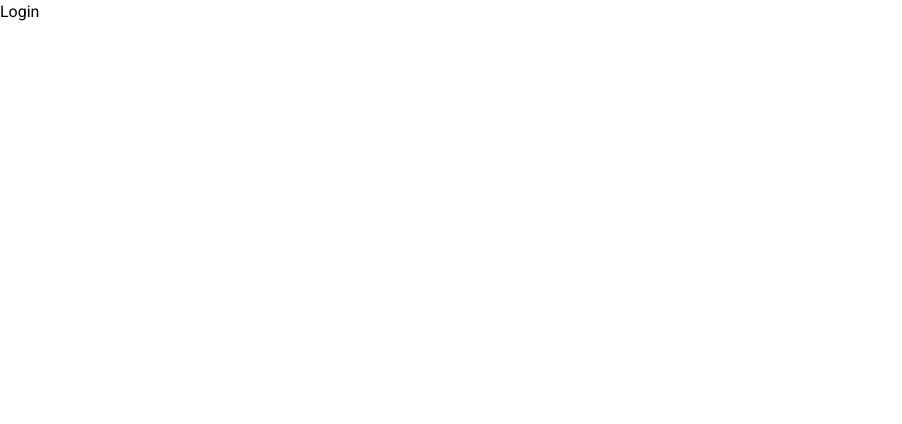
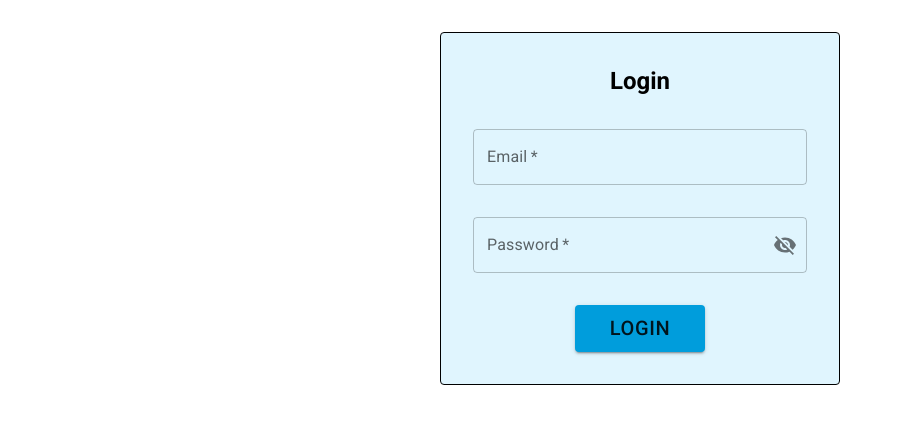
Before and after one commit to Ferhaps/inventory-frontend-react, a React (Vite) app: page /login in a window 1280 px wide. Shown: the top 424 px of the page, without its empty margins (0-902 px from the left). Built offline with nearby package versions, Linux system fonts and the light colour scheme.

Commit message:
adds login form and auth functionality

```diff
--- a/src/api/auth.api.ts
+++ b/src/api/auth.api.ts
@@ -0,0 +1,16 @@
+import type { LoggedUserInfo, User, UserRole } from "../types";
+import api from "./axios";
+
+export const login = async (body: { email: string; password: string }): Promise<LoggedUserInfo> => {
+	const res = await api.post<LoggedUserInfo>('/auth/login', body);
+	return res.data;
+};
+
+export const register = async (body: {
+	email: string;
+	password: string;
+	role: UserRole;
+}): Promise<User> => {
+	const res = await api.post<User>('/auth/register', body);
+	return res.data;
+};
--- a/src/pages/Login.tsx
+++ b/src/pages/Login.tsx
@@ -1,5 +1,104 @@
+import { useNavigate } from "react-router-dom";
+import { useAuthStore } from "../stores/auth.store";
+import { useState } from "react";
+import { z } from "zod";
+import { zodResolver } from '@hookform/resolvers/zod';
+import { useForm } from "react-hook-form";
+import { login } from "../api/auth.api";
+import { Button, CircularProgress, IconButton, InputAdornment, TextField } from "@mui/material";
+import { Visibility, VisibilityOff } from '@mui/icons-material';
+
+const loginSchema = z.object({
+	email: z.string().email('Invalid email'),
+	password: z
+		.string()
+		.min(8, 'Minimum 8 characters')
+		.regex(/[A-Z]/, 'Requires 1 uppercase letter')
+		.regex(/[a-z]/, 'Requires 1 lowercase letter')
+		.regex(/[0-9]/, 'Requires 1 number')
+		.regex(/[^A-Za-z0-9]/, 'Requires 1 symbol'),
+});
+
+type LoginForm = z.infer<typeof loginSchema>;
+
 export default function Login() {
+	const navigate = useNavigate();
+	const setAuth = useAuthStore((state) => state.setAuth);
+	const isAuthenticated = useAuthStore((state) => state.isAuthenticated);
+
+	const [hidePass, setHidePass] = useState(true);
+
+	const {
+		register,
+		handleSubmit,
+		formState: { errors, isSubmitting },
+	} = useForm<LoginForm>({ resolver: zodResolver(loginSchema) });
+
+	if (isAuthenticated) {
+		navigate('/dashboard', { replace: true });
+		return null;
+	}
+
+	const onSubmit = async (data: LoginForm) => {
+		const userInfo = await login(data);
+		setAuth(userInfo);
+		navigate('/dashboard', { replace: true });
+	};
+
 	return (
-		<h1>Login</h1>
+		<div className="grid place-items-center w-full mt-8 mb-8">
+			<form
+				noValidate
+				onSubmit={handleSubmit(onSubmit)}
+				style={{ backgroundColor: '#e0f5fe' }}
+				className="flex flex-col p-8 gap-8 max-w-[1000px] min-w-[400px] border border-black rounded-sm"
+			>
+				<h1 className="text-2xl font-bold text-center">Login</h1>
+
+				<TextField
+					label="Email"
+					type="email"
+					required
+					{...register('email')}
+					error={!!errors.email}
+					helperText={errors.email?.message}
+				/>
+
+				<TextField
+					label="Password"
+					type={hidePass ? 'password' : 'text'}
+					required
+					{...register('password')}
+					error={!!errors.password}
+					helperText={errors.password?.message}
+					slotProps={{
+						input: {
+							endAdornment: (
+								<InputAdornment position="end">
+									<IconButton
+										onClick={() => setHidePass((prev) => !prev)}
+										edge="end"
+										aria-label="toggle password visibility"
+									>
+										{hidePass ? <VisibilityOff /> : <Visibility />}
+									</IconButton>
+								</InputAdornment>
+							),
+						},
+					}}
+				/>
+
+				<div className="grid place-items-center w-full">
+					<Button
+						type="submit"
+						variant="contained"
+						disabled={isSubmitting}
+						sx={{ minWidth: 130, fontSize: '1.25rem', backgroundColor: '#009ddc' }}
+					>
+						{isSubmitting ? <CircularProgress size={25} sx={{ color: 'white' }} /> : 'Login'}
+					</Button>
+				</div>
+			</form>
+		</div>
 	);
 }
```
